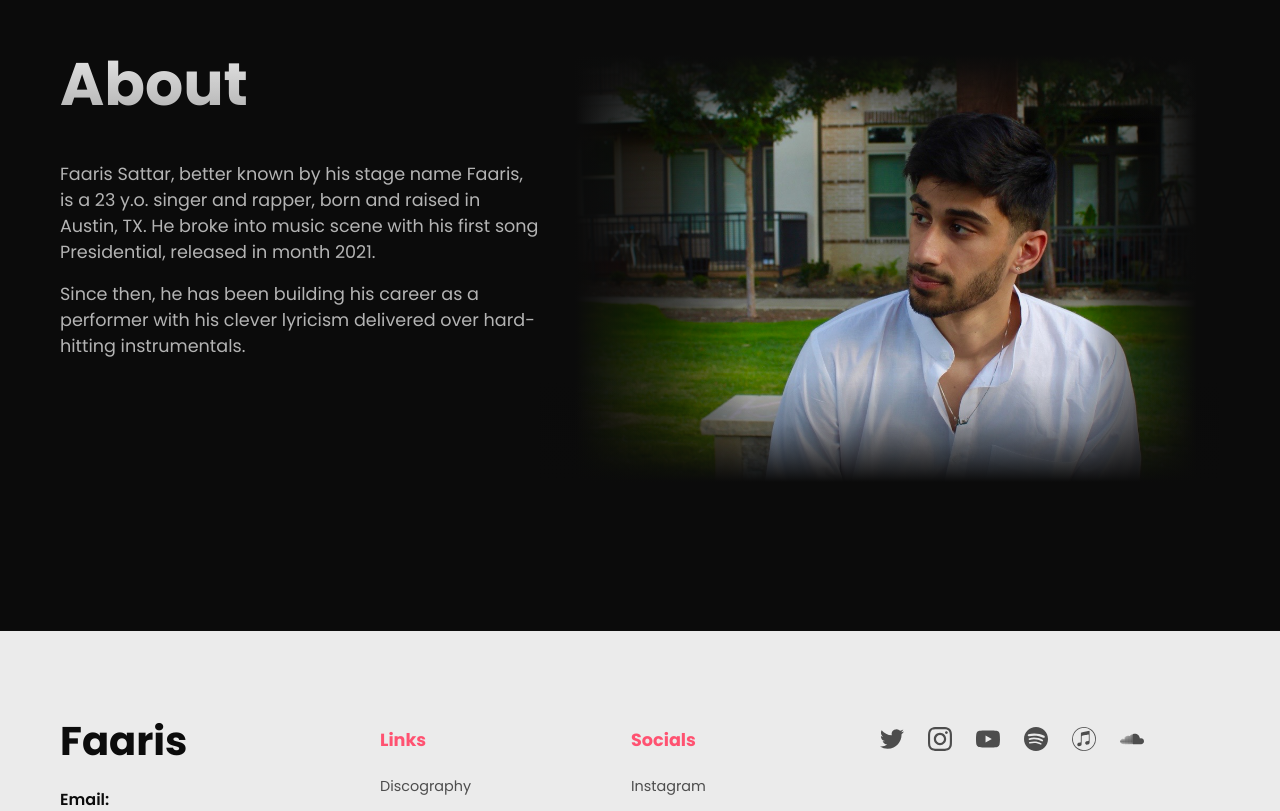
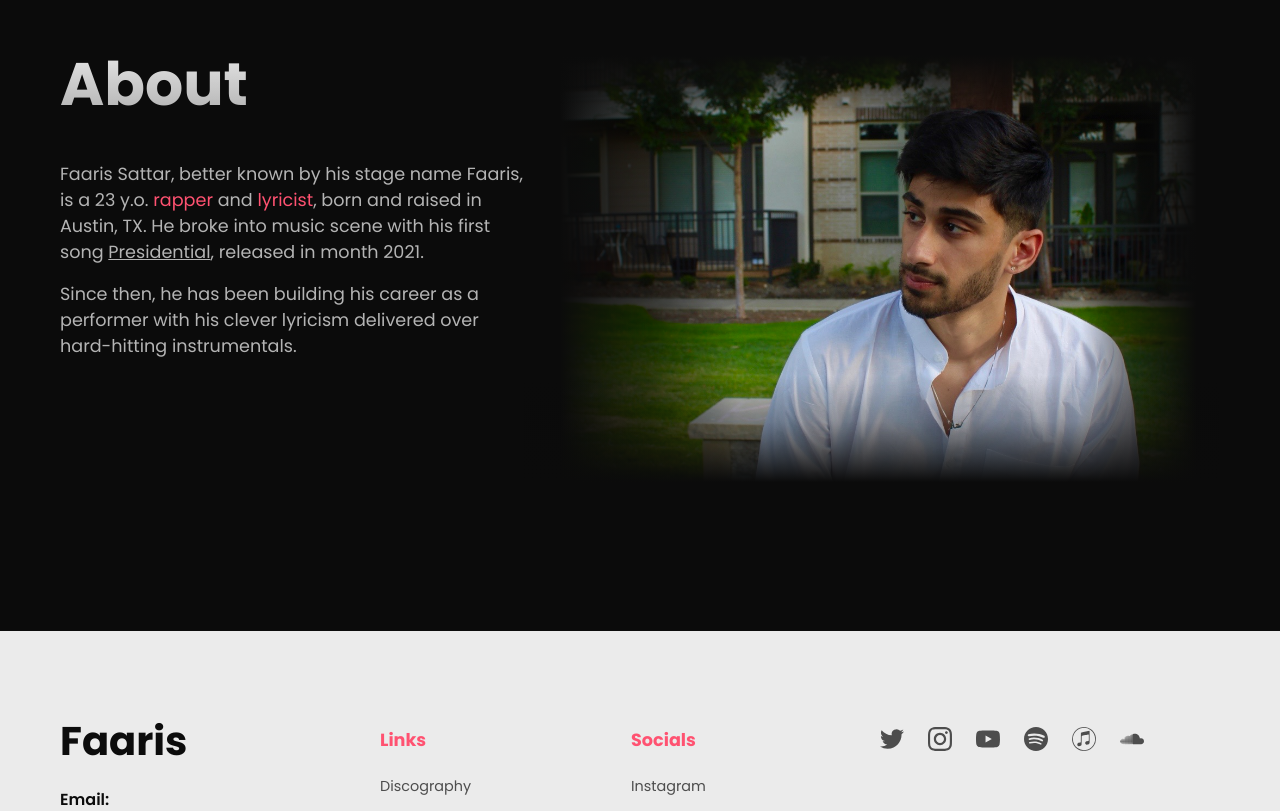
Before and after one commit to Jmains/faaris-site, a Next.js app: page / in a window 1280 px wide. Shown: the part 1627-2438 px from the top of the page. Built offline with nearby package versions, Linux system fonts and the light colour scheme.

Commit message:
added link for Presidential in about section

```diff
--- a/components/sections/about/AboutSection.jsx
+++ b/components/sections/about/AboutSection.jsx
@@ -8,9 +8,17 @@ export default function AboutSection() {
           <div className={s.about__textWrapper}>
             <h2 className={s.about__title}>About</h2>
             <p className={s.about__description}>
-              Faaris Sattar, better known by his stage name Faaris, is a 23 y.o. singer and
-              rapper, born and raised in Austin, TX. He broke into music scene with his first
-              song Presidential, released in month 2021.
+              Faaris Sattar, better known by his stage name Faaris, is a 23 y.o.
+              <span style={{ color: "var(--pri-btnColor)" }}> rapper</span> and
+              <span style={{ color: "var(--pri-btnColor)" }}> lyricist</span>, born and raised
+              in Austin, TX. He broke into music scene with his first song{" "}
+              <a
+                style={{ textDecoration: "underline" }}
+                href="https://open.spotify.com/album/1lWSYvfg0ur3I5eNmghk8G"
+              >
+                Presidential
+              </a>
+              , released in month 2021.
             </p>
             <p style={{ marginTop: "1rem" }} className={s.about__description}>
               Since then, he has been building his career as a performer with his clever
--- a/components/sections/about/AboutSection.module.css
+++ b/components/sections/about/AboutSection.module.css
@@ -107,7 +107,7 @@
 
   .about__textWrapper {
     text-align: left;
-    max-width: 30rem;
+    max-width: 29rem;
     margin: 0;
   }
 
```
